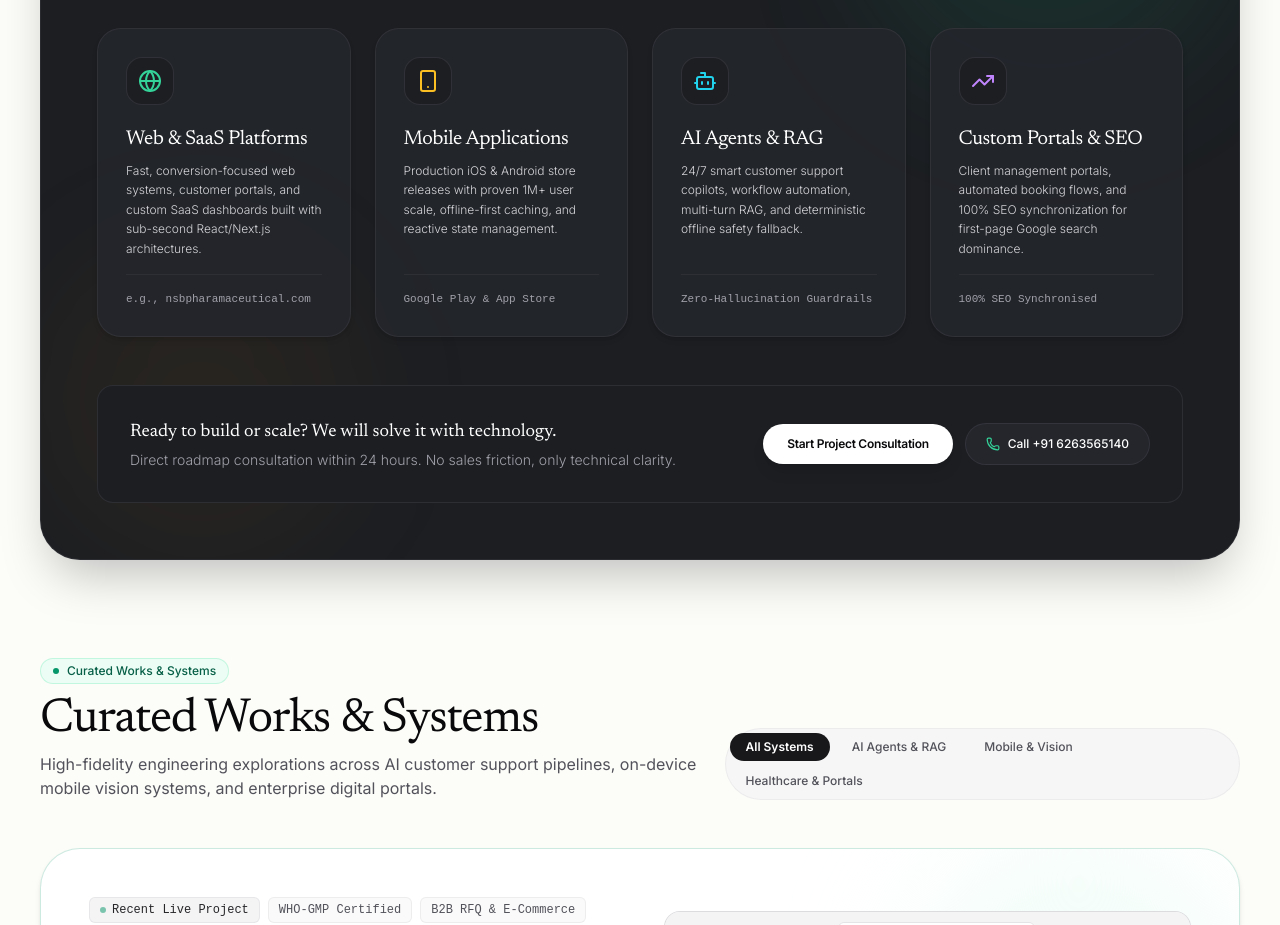
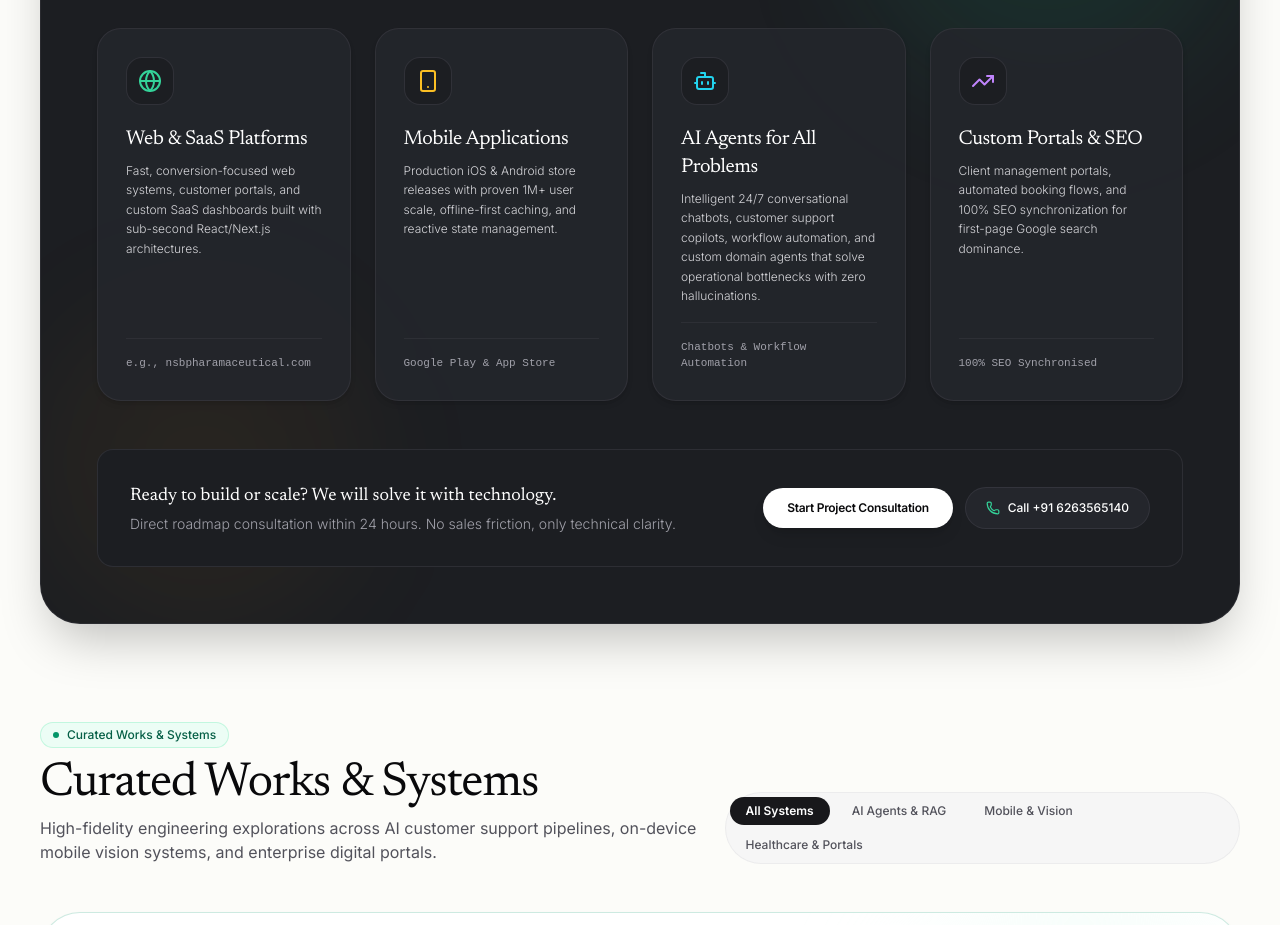
Before and after one commit to harshsomankar123-tech/NO-ONE, a React (Vite) app: page / in a window 1280 px wide. Shown: the part 2440-3365 px from the top of the page. Built offline with nearby package versions, Linux system fonts and the light colour scheme.

Commit message:
Highlight AI agents for all problems like chatbots and automation

```diff
--- a/src/components/DoctorsFoundersSection.tsx
+++ b/src/components/DoctorsFoundersSection.tsx
@@ -68,19 +68,19 @@ export const DoctorsFoundersSection: React.FC<ServicesSectionProps> = ({ onOpenS
                 </div>
               </div>
 
-              {/* Service 3: Autonomous AI Agents */}
+              {/* Service 3: AI Agents for All Problems */}
               <div className="bg-[#24262c]/90 rounded-3xl p-6 sm:p-7 border border-zinc-700/50 flex flex-col justify-between shadow-md hover:border-zinc-600/70 transition-all">
                 <div>
                   <div className="w-12 h-12 rounded-2xl bg-[#1c1e22] border border-zinc-700/60 flex items-center justify-center text-cyan-400 mb-5 shadow-xs">
                     <Bot className="w-6 h-6" />
                   </div>
-                  <h3 className="text-xl font-serif text-white mb-2">AI Agents &amp; RAG</h3>
+                  <h3 className="text-xl font-serif text-white mb-2">AI Agents for All Problems</h3>
                   <p className="text-xs text-zinc-300 font-light leading-relaxed mb-4">
-                    24/7 smart customer support copilots, workflow automation, multi-turn RAG, and deterministic offline safety fallback.
+                    Intelligent 24/7 conversational chatbots, customer support copilots, workflow automation, and custom domain agents that solve operational bottlenecks with zero hallucinations.
                   </p>
                 </div>
                 <div className="pt-4 border-t border-zinc-700/40 text-[11px] font-mono text-zinc-400">
-                  <span>Zero-Hallucination Guardrails</span>
+                  <span>Chatbots &amp; Workflow Automation</span>
                 </div>
               </div>
 
```
